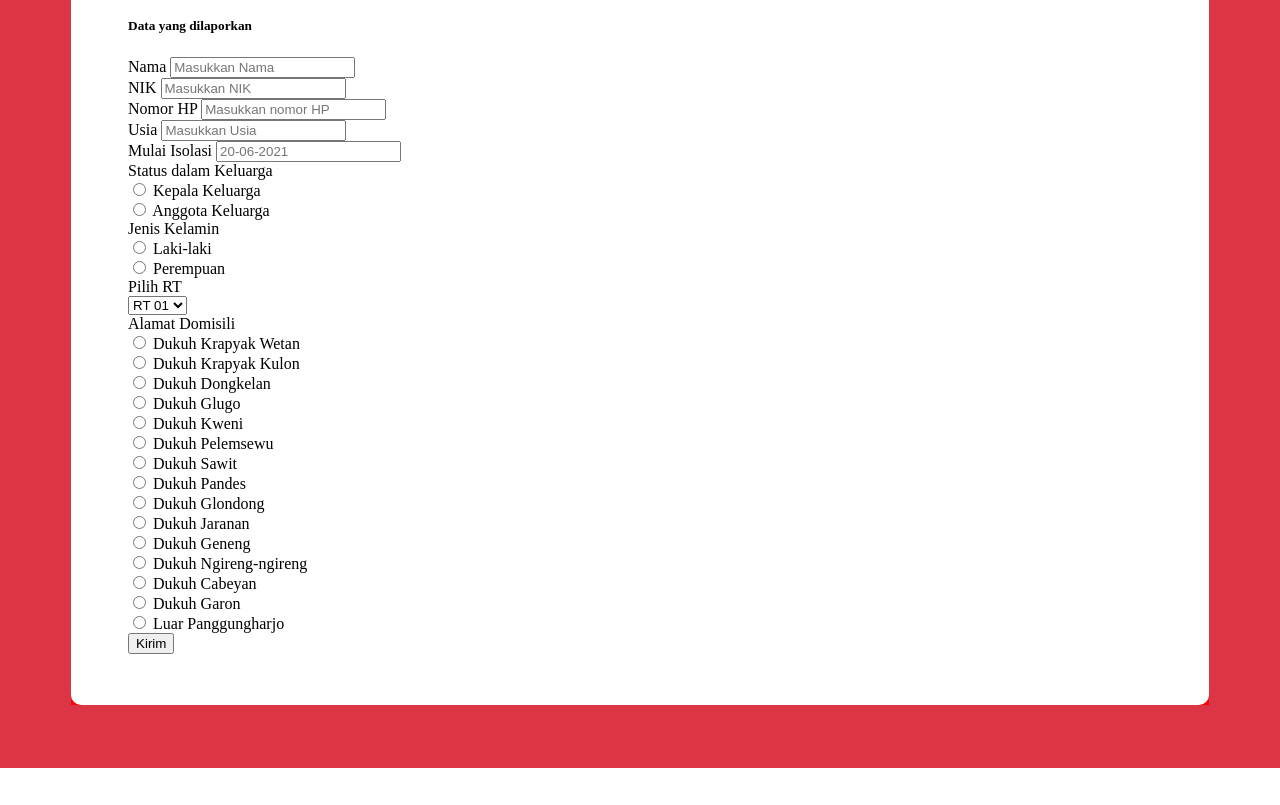
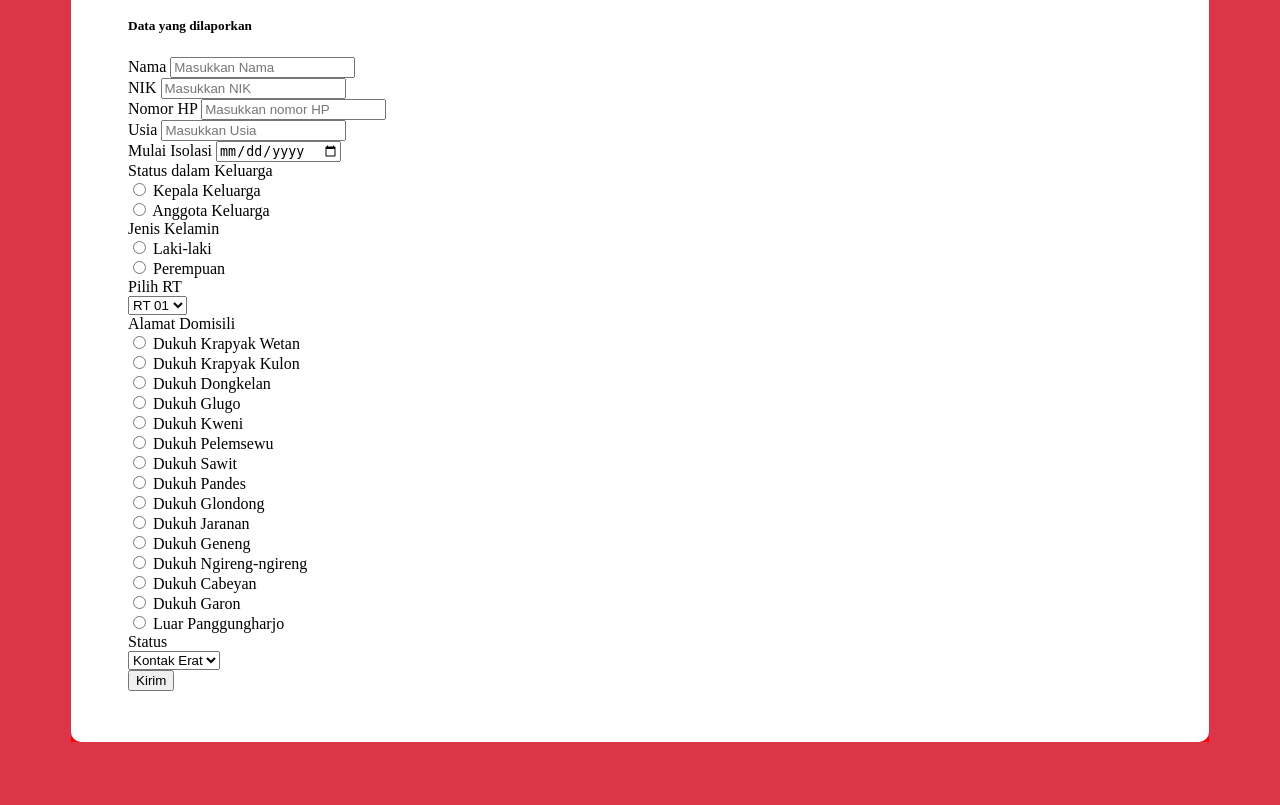
Before and after one commit to mizdadhudani/PTC, a PHP site: the page made by application/views/tambahlistbaru.php in a window 1280 px wide. Shown: the part 517-1322 px from the top of the page. Before the commit the page ends 1285 px from the top, so only its background shows below. Run offline with PHP 8.4, Linux system fonts and the light colour scheme; the template is opened without the code that fills it: most values are stand-ins (such as "Sample title", 1, 10 or a date in 2020); data that the repository does not hold is empty; some libraries are stand-ins or nearby versions.

Commit message:
menambah 'status'

```diff
--- a/application/views/landing.php
+++ b/application/views/landing.php
@@ -74,7 +74,7 @@
 
                 <a class="navbar-brand mx-auto" href="#">
 
-                    <img src="<?php echo base_url('assets/images/KL-PTC-19.png')?>"  width="575" height="100" class="img-fluid"" class="center">
+                    <img src="<?php echo base_url('assets/images/KL-PTC-19.png')?>"  width="575" height="100" class="img-fluid" class="center">
 
                 </a>
 
@@ -101,7 +101,7 @@
           <?php echo validation_errors(); ?>
          <label for="login"><a class="font-weight-bold"><p class="text-danger">MASUKKAN NOMOR HP ANDA</p></a></label>
 <center>
-         <input type="number" minlength="11" id="login" required="" minlength="11" autofocus class="form-control" name="nomorhp"placeholder="(08XXXXXXXXXX) minimal 10 karakter"onkeypress="return isNumber(event)" style="width: 80%;">
+         <input type="number" minlength="11" id="login" required="" minlength="11" autofocus class="form-control" name="nomorhp"placeholder="(08XXXXXXXXXX) minimal 10 digit"onkeypress="return isNumber(event)" style="width: 80%;">
          </center>
 
          <script type="text/javascript">
@@ -158,7 +158,7 @@
     alert("Nomor HP Harus Disi");
     return false;
   } else if (<=9) {
-    alert("Nomor HP Harus lebih dari 10");
+    alert("Nomor HP Harus lebih dari 10 digit");
   }
 }
 </script>
--- a/application/views/tambahlistbaru.php
+++ b/application/views/tambahlistbaru.php
@@ -269,9 +269,9 @@
 
   <div class="form-group">
 
-    <label for="Nama">Usia</label>
+     <label for="Nama">Usia</label>
 
-    <input type="number" class="form-control" id="Nama" placeholder="Masukkan Usia" required="" name="usia" >
+    <input type="number" class="form-control" id="Nama" placeholder="Masukkan Usia" required="" name="usia" value="<?php echo $data->usia?>">
 
   </div>
 
@@ -279,8 +279,7 @@
 
     <label for="Nama">Mulai Isolasi</label>
 
-    <input type="text" class="form-control" id="Nama" placeholder="20-06-2021" required="" name="mulai_isolasi" >
-
+    <input type="date" class="form-control" id="Nama" required="" name="mulai_isolasi" value="<?php echo $data->mulai_isolasi?>">
   </div>
 
   <div class="form-group">
@@ -469,6 +468,15 @@
     </div>
  <input class="form-check-input" hidden type="text" name="score" id="Kependudukan" value="">
 
+      <div class="form-group">
+    <label for="status">Status</label><br>
+        <select id="status" name="status" class="select" >
+          <option name="status" value="KE">Kontak Erat</option>
+          <option name="status" value="positif">Positif</option>
+        </select>
+  </div>
+
+
 
   <button type="submit" class="btn btn-primary" style="margin-bottom: 5%;">Kirim</button>
 
```
Also changed, not shown: application/models/Modulpenduduk.php (+7 -0 lines), application/views/databaru.php (+8 -4 lines).
